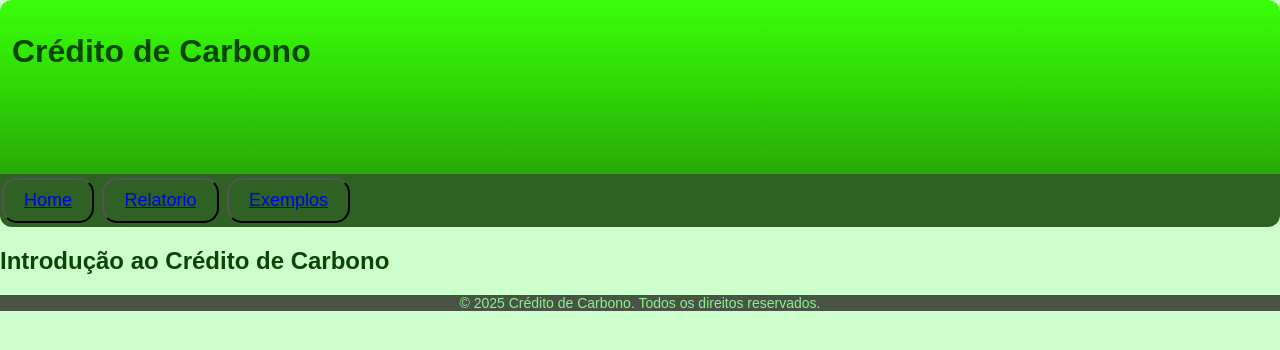
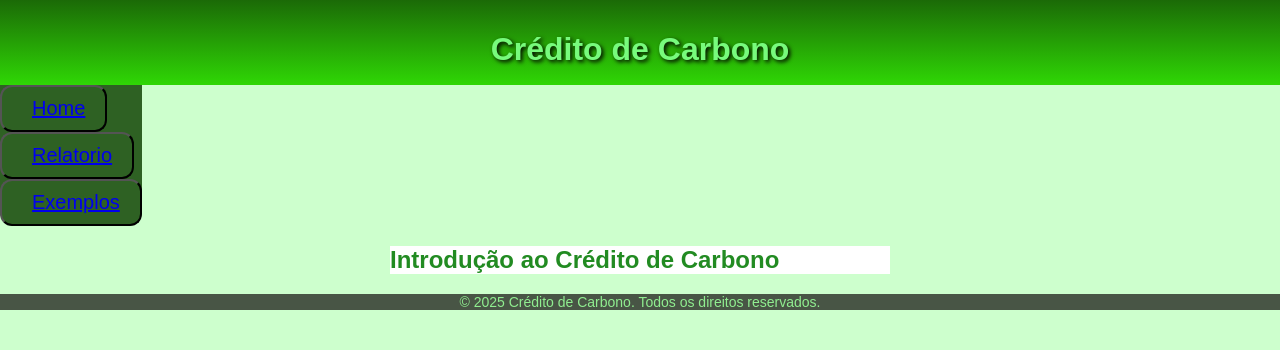
Before and after one commit to EvertonHenrique/site-credito-carbono, a Flask app: template templates/homepage.html in a window 1280 px wide. Shown: the top 350 px of the page. Run offline with Flask 3, Linux system fonts and the light colour scheme; the template is opened without the code that fills it, so the values that code supplies are empty.

Commit message:
atualizando-site

```diff
--- a/static/css/style.css
+++ b/static/css/style.css
@@ -15,40 +15,55 @@
      --cor-rodape: #485545;
  }
 
+ * {
+   font-family: var(--fonteprincipal);
+ }
+
  body {
-     font-family: var(--fonteprincipal);
      background-color: var(--cor-fundo);
      color: var(--cor-texto);
      text-align: justify;
      margin: auto;
+ }
+ header {
+     height: 75px;
+     background-image: linear-gradient(to top, var(--cor02), var(--cor04));
+     padding-top: 10px;
+     margin: auto;
+     text-align: center;
 
  }
- header {
-     height: 150px;
-     background-image: linear-gradient(to top, var(--cor03), var(--cor02), var(--cor01));
-     padding: 12px;
-     margin: auto;
-     border-top-right-radius: 12px;
-     border-top-left-radius: 12px;
+
+ header h1 {
+     font-size: 32px;
+     color: #77fb7c;
+     text-shadow: 2px 2px 4px #000000;
  }
 
  nav {
+    font-weight: bold;
+    display: inline-block;
     background-color: var(--cor-botao);
     color: var(--cor-texto-botao);
-    border-bottom-left-radius: 12px;
-    border-bottom-right-radius: 12px;
+    border-bottom-left-radius: 15px;
+    border-bottom-right-radius: 15px;
+    text-transform: capitalize;
  }
 
  nav > button {
+
     background-color: var(--cor-botao);
     color: var(--cor02);
-    border-radius: 15px;
+    border-radius: 12px;
     padding: 10px 20px;
-    text-align: center;
-    text-decoration: underline;
-    display: inline-block;
-    font-size: 18px;
-    margin: 4px 2px;
+    text-align: left;
+    text-decoration: none;
+    text-indent: 10px;
+    font-size: 20px;
+    display: flex;
+    align-items: center;
+    margin: 6px 4px solid var(--cor-fundo);
+    transition-duration: 0.5s;
     cursor: pointer;
 
  }
@@ -59,7 +74,10 @@
  }
 
  main {
-
+   max-width: 500px;
+   background-color: white;
+   color: forestgreen;
+   margin: auto;
  }
 
  footer {
--- a/templates/exemplos.html
+++ b/templates/exemplos.html
@@ -21,7 +21,10 @@
      </nav>
 
      <main>
+          <div class="Creditos">
 
+
+          </div>
      </main>
 
      <footer>
--- a/templates/homepage.html
+++ b/templates/homepage.html
@@ -22,7 +22,14 @@
      </nav>
 
      <main>
-          <h2>Introdução ao Crédito de Carbono</h2>
+          <div>
+               <h2>Introdução ao Crédito de Carbono</h2>
+          </div>
+
+          <div>
+
+          </div>
+
      </main>
      <footer>
           <p>© 2025 Crédito de Carbono. Todos os direitos reservados.</p>
```
